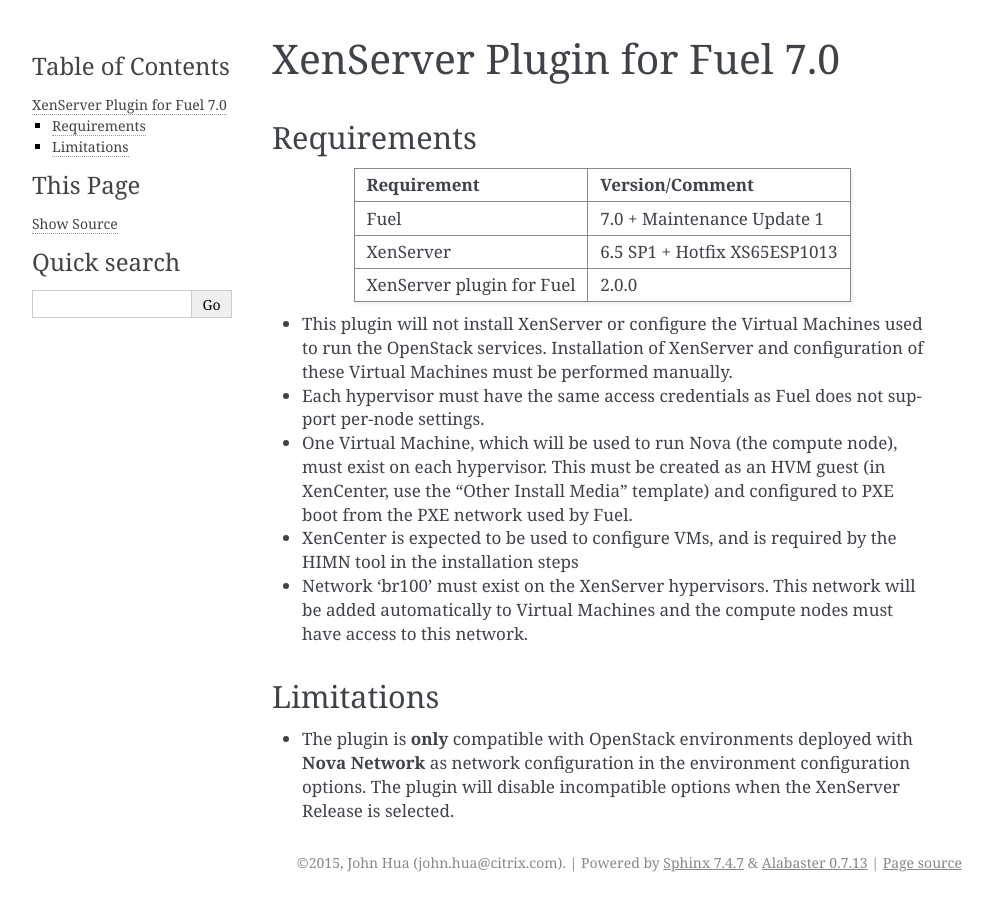
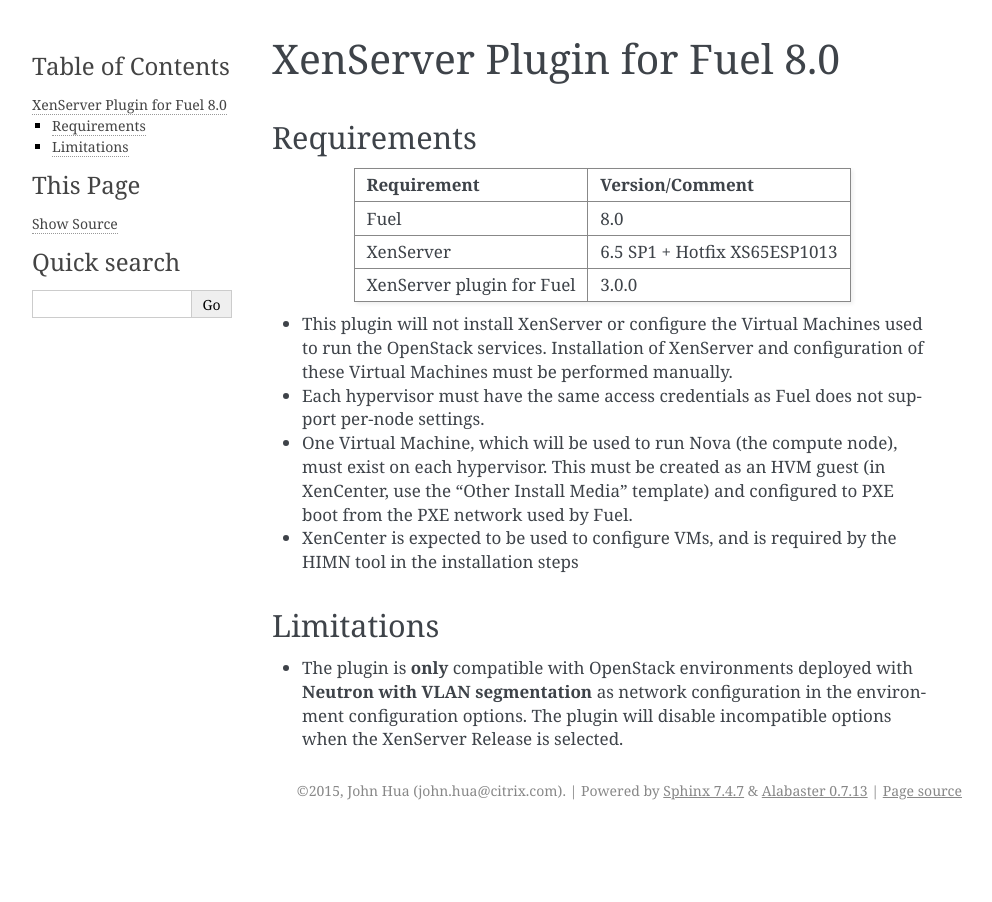
Before and after one commit to openstack-archive/fuel-plugin-xenserver, a Sphinx documentation site: the page built from doc/source/description.rst, in a window 1280 px wide. Shown: the whole page, without its empty margins (148-1140 px from the left). Built offline with Sphinx 7.4.7, drawn with Linux system fonts in a browser that asks for light colours.

Commit message:
Modify documents up to MOS 8.0 and plugin 3.0
Change-Id: I5e906f095b1df2bb1f09e12cc022fd301ac3bd2e

```diff
--- a/doc/source/conf.py
+++ b/doc/source/conf.py
@@ -55,9 +55,9 @@
 # built documents.
 #
 # The short X.Y version.
-version = '2.0'
+version = '3.0'
 # The full version, including alpha/beta/rc tags.
-release = '2.0-2.0.0-1'
+release = '3.0-3.0.0-1'
 
 # The language for content autogenerated by Sphinx. Refer to documentation
 # for a list of supported languages.
--- a/doc/source/description.rst
+++ b/doc/source/description.rst
@@ -1,4 +1,4 @@
-XenServer Plugin for Fuel 7.0
+XenServer Plugin for Fuel 8.0
 =============================
 
 Requirements
@@ -7,9 +7,9 @@
 ========================= ============================
 Requirement               Version/Comment
 ========================= ============================
-Fuel                      7.0 + Maintenance Update 1
+Fuel                      8.0
 XenServer                 6.5 SP1 + Hotfix XS65ESP1013
-XenServer plugin for Fuel 2.0.0
+XenServer plugin for Fuel 3.0.0
 ========================= ============================
 
 * This plugin will not install XenServer or configure the Virtual
@@ -24,14 +24,11 @@
   configured to PXE boot from the PXE network used by Fuel.
 * XenCenter is expected to be used to configure VMs, and is required
   by the HIMN tool in the installation steps
-* Network 'br100' must exist on the XenServer hypervisors.  This
-  network will be added automatically to Virtual Machines and the
-  compute nodes must have access to this network.
 
 Limitations
 -----------
 
 * The plugin is **only** compatible with OpenStack environments deployed with
-  **Nova Network** as network configuration in the environment configuration
-  options. The plugin will disable incompatible options when the XenServer
-  Release is selected.
+  **Neutron with VLAN segmentation** as network configuration in the
+  environment configuration options. The plugin will disable incompatible
+  options when the XenServer Release is selected.
--- a/doc/source/index.rst
+++ b/doc/source/index.rst
@@ -1,4 +1,4 @@
-Guide to the XenServer Plugin for Fuel 7.0
+Guide to the XenServer Plugin for Fuel 8.0
 ==========================================
 
 Intro
```
Also changed, not shown: doc/source/guide.rst (+8 -8 lines), doc/source/installation.rst (+4 -4 lines), specs/fuel-plugin-xenserver.rst (+7 -5 lines), doc/source/_static/fmsetting00.png, doc/source/_static/fmwizard00.png, doc/source/_static/topology00.png, 5 other files.
